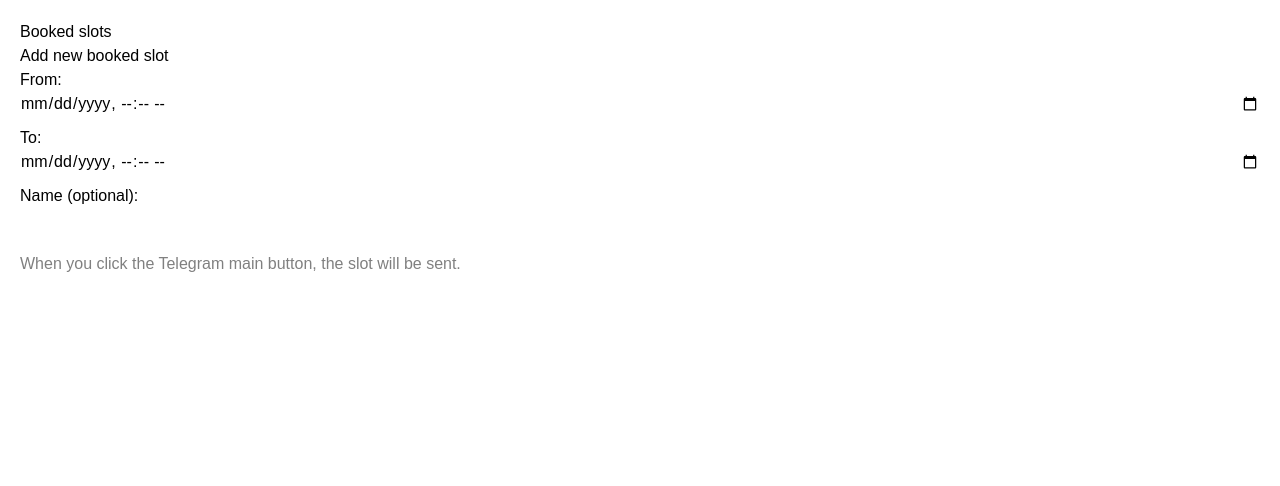
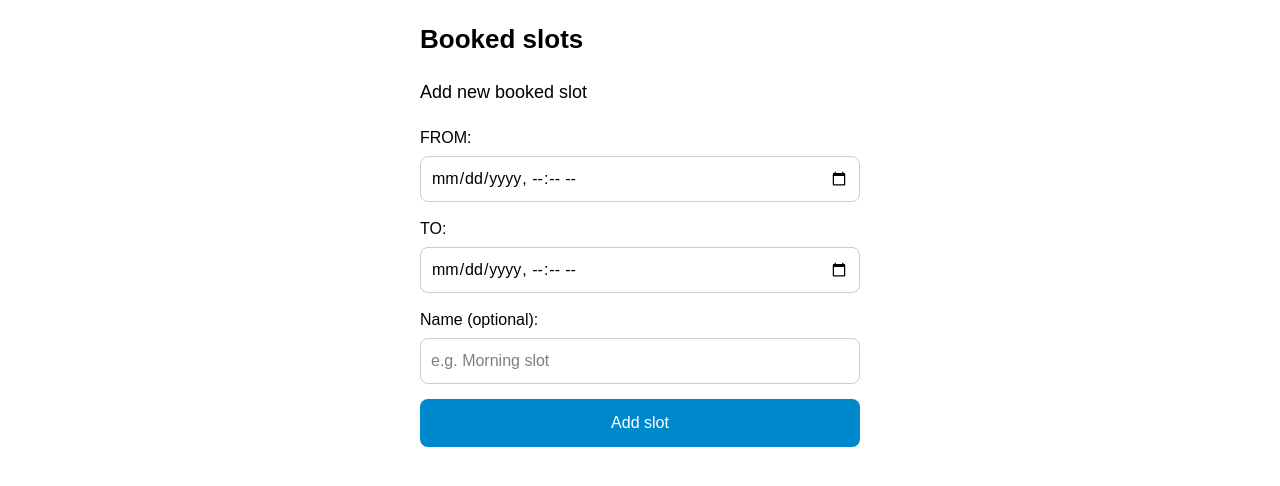
Before and after one commit to hedilarbi/tel-test, a Next.js app: page / in a window 1280 px wide. Shown: the top 486 px of the page. Built offline with nearby package versions, Linux system fonts and the light colour scheme.

Commit message:
booked slot page

```diff
--- /dev/null
+++ b/src/app/create-booked-slot/page.js
@@ -0,0 +1,69 @@
+"use client";
+import { useState } from "react";
+
+export default function BookedSlotsPage() {
+  const [fromTime, setFromTime] = useState("");
+  const [toTime, setToTime] = useState("");
+  const [name, setName] = useState("");
+
+  const handleSubmit = (e) => {
+    e.preventDefault();
+    console.log("New booked slot:", { fromTime, toTime, name });
+
+    alert(
+      `✅ Booked slot added:\nFrom: ${fromTime}\nTo: ${toTime}\nName: ${name}`
+    );
+    setFromTime("");
+    setToTime("");
+    setName("");
+  };
+
+  return (
+    <div className="font-sans p-5 max-w-md mx-auto">
+      <h1 className="text-2xl font-bold mb-5">Booked slots</h1>
+      <h2 className="text-lg mb-5">Add new booked slot</h2>
+
+      <form onSubmit={handleSubmit}>
+        <div className="mb-4">
+          <label className="block mb-1">FROM:</label>
+          <input
+            type="datetime-local"
+            value={fromTime}
+            onChange={(e) => setFromTime(e.target.value)}
+            className="w-full p-2.5 rounded-lg border border-gray-300"
+            required
+          />
+        </div>
+
+        <div className="mb-4">
+          <label className="block mb-1">TO:</label>
+          <input
+            type="datetime-local"
+            value={toTime}
+            onChange={(e) => setToTime(e.target.value)}
+            className="w-full p-2.5 rounded-lg border border-gray-300"
+            required
+          />
+        </div>
+
+        <div className="mb-4">
+          <label className="block mb-1">Name (optional):</label>
+          <input
+            type="text"
+            value={name}
+            onChange={(e) => setName(e.target.value)}
+            className="w-full p-2.5 rounded-lg border border-gray-300"
+            placeholder="e.g. Morning slot"
+          />
+        </div>
+
+        <button
+          type="submit"
+          className="py-3 px-5 bg-[#0088cc] text-white text-base font-medium border-none rounded-lg cursor-pointer w-full"
+        >
+          Add slot
+        </button>
+      </form>
+    </div>
+  );
+}
--- a/src/app/page.js
+++ b/src/app/page.js
@@ -1,66 +1,109 @@
-"use client"; // si tu es en app router Next 13+
-import { useState, useEffect } from "react";
+"use client";
+import { useState } from "react";
 
-export default function Home() {
+export default function BookedSlotsPage() {
   const [fromTime, setFromTime] = useState("");
   const [toTime, setToTime] = useState("");
   const [name, setName] = useState("");
 
-  useEffect(() => {
-    // Récupère l'objet Telegram
-    if (typeof window !== "undefined") {
-      const tg = window.Telegram?.WebApp;
-      if (tg) {
-        tg.ready(); // indique que ton app est prête
-        tg.MainButton.text = "✅ Add slot";
-        tg.MainButton.show();
+  const handleSubmit = (e) => {
+    e.preventDefault();
+    // 👉 Ici tu peux envoyer la requête vers ton backend ou ton bot
+    console.log("New booked slot:", { fromTime, toTime, name });
 
-        tg.MainButton.onClick(() => {
-          // Prépare les données
-          const data = {
-            from: fromTime,
-            to: toTime,
-            name: name,
+    alert(
+      `✅ Booked slot added:\nFrom: ${fromTime}\nTo: ${toTime}\nName: ${name}`
+    );
+    setFromTime("");
+    setToTime("");
+    setName("");
   };
-          // Envoie au bot
-          tg.sendData(JSON.stringify(data));
-        });
-      }
-    }
-  }, [fromTime, toTime, name]);
 
   return (
-    <main style={{ padding: 20, fontFamily: "sans-serif" }}>
-      <h1>Booked slots</h1>
-      <p>Add new booked slot</p>
+    <div
+      style={{
+        fontFamily: "sans-serif",
+        padding: "20px",
+        maxWidth: "480px",
+        margin: "0 auto",
+      }}
+    >
+      <h1
+        style={{ fontSize: "26px", fontWeight: "bold", marginBottom: "20px" }}
+      >
+        Booked slots
+      </h1>
+      <h2 style={{ fontSize: "18px", marginBottom: "20px" }}>
+        Add new booked slot
+      </h2>
 
-      <label>From:</label>
+      <form onSubmit={handleSubmit}>
+        <div style={{ marginBottom: "15px" }}>
+          <label style={{ display: "block", marginBottom: "6px" }}>FROM:</label>
           <input
             type="datetime-local"
             value={fromTime}
             onChange={(e) => setFromTime(e.target.value)}
-        style={{ display: "block", marginBottom: 10, width: "100%" }}
+            style={{
+              width: "100%",
+              padding: "10px",
+              borderRadius: "8px",
+              border: "1px solid #ccc",
+            }}
+            required
           />
+        </div>
 
-      <label>To:</label>
+        <div style={{ marginBottom: "15px" }}>
+          <label style={{ display: "block", marginBottom: "6px" }}>TO:</label>
           <input
             type="datetime-local"
             value={toTime}
             onChange={(e) => setToTime(e.target.value)}
-        style={{ display: "block", marginBottom: 10, width: "100%" }}
+            style={{
+              width: "100%",
+              padding: "10px",
+              borderRadius: "8px",
+              border: "1px solid #ccc",
+            }}
+            required
           />
+        </div>
 
-      <label>Name (optional):</label>
+        <div style={{ marginBottom: "15px" }}>
+          <label style={{ display: "block", marginBottom: "6px" }}>
+            Name (optional):
+          </label>
           <input
             type="text"
             value={name}
             onChange={(e) => setName(e.target.value)}
-        style={{ display: "block", marginBottom: 20, width: "100%" }}
+            style={{
+              width: "100%",
+              padding: "10px",
+              borderRadius: "8px",
+              border: "1px solid #ccc",
+            }}
+            placeholder="e.g. Morning slot"
           />
+        </div>
 
-      <p style={{ color: "gray" }}>
-        When you click the Telegram main button, the slot will be sent.
-      </p>
-    </main>
+        <button
+          type="submit"
+          style={{
+            padding: "12px 20px",
+            backgroundColor: "#0088cc",
+            color: "#fff",
+            fontSize: "16px",
+            border: "none",
+            borderRadius: "8px",
+            cursor: "pointer",
+            width: "100%",
+          }}
+        >
+          Add slot
+        </button>
+      </form>
+    </div>
   );
 }
```
Lines whose indentation alone changed are shown as unchanged.
